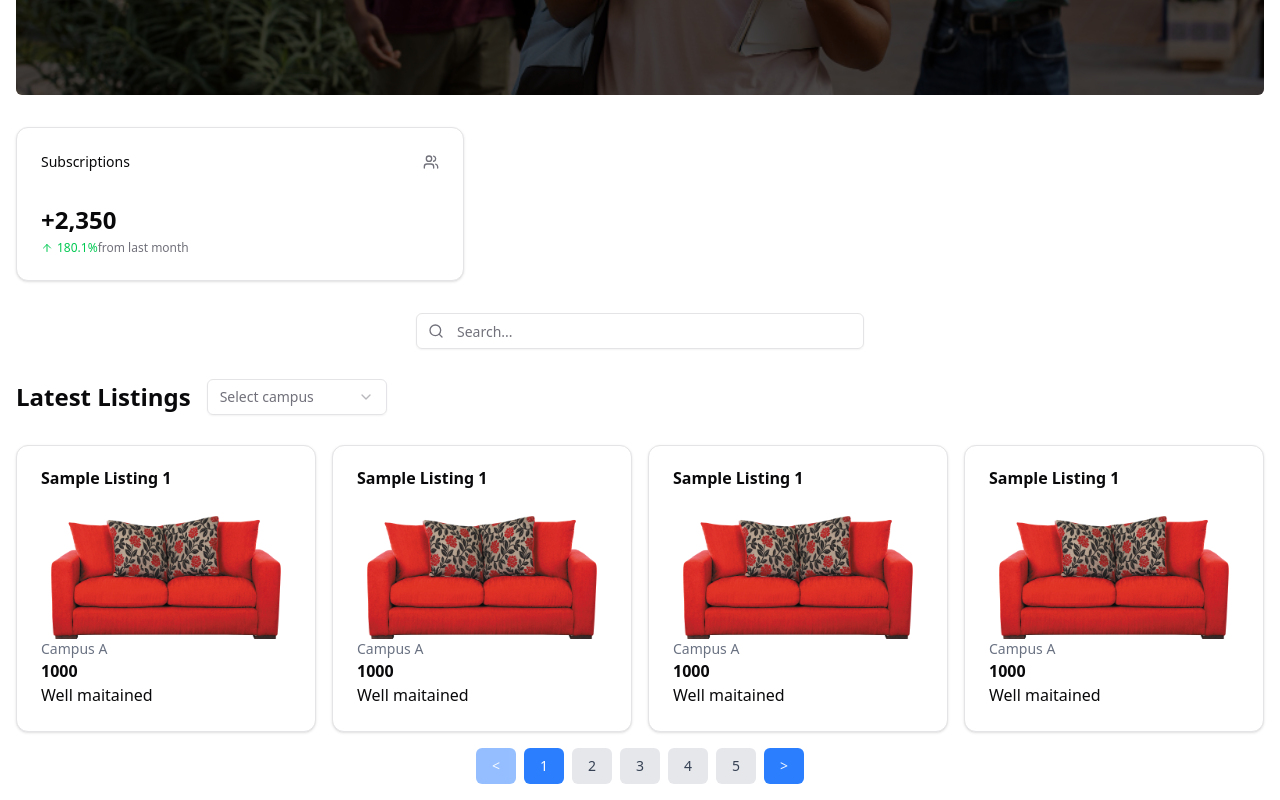
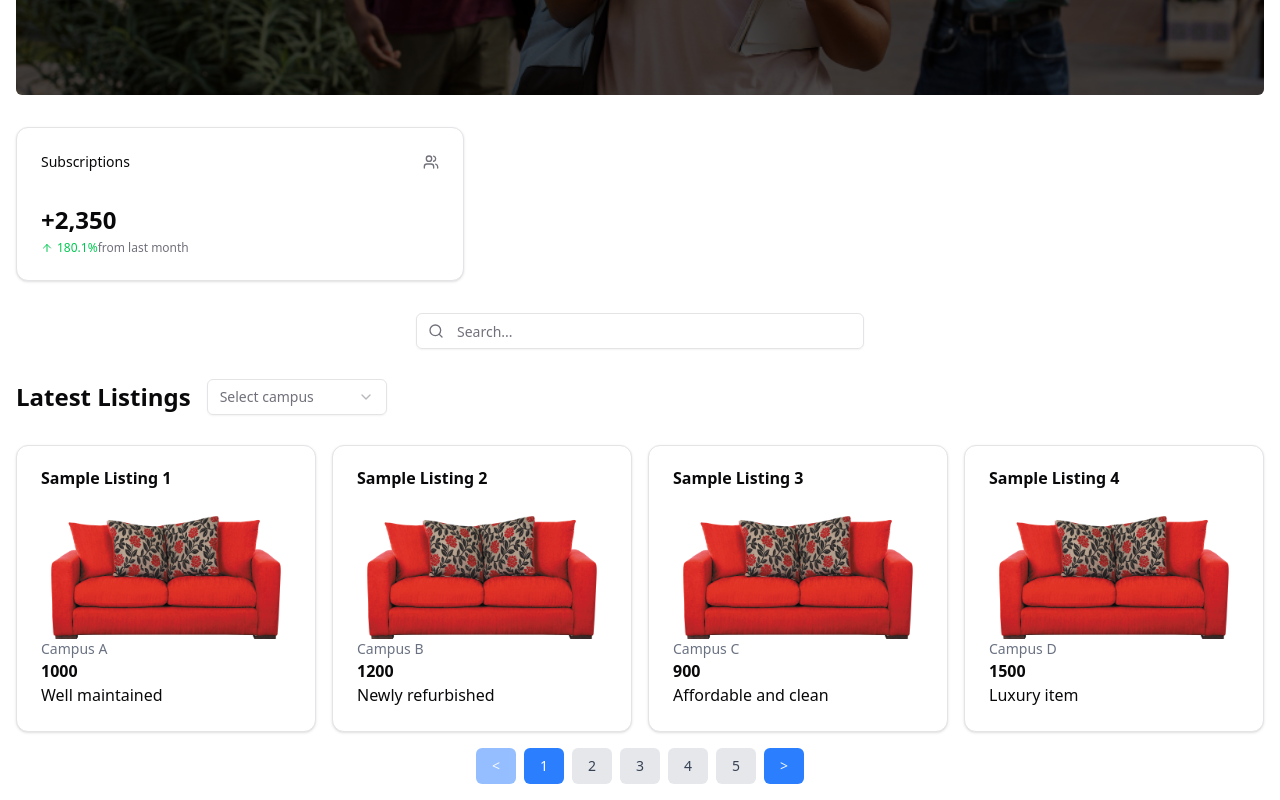
Before and after one commit to ErikDevs/compus-deals, a Next.js app: page / in a window 1280 px wide. Shown: the part 562-1362 px from the top of the page. Built offline with nearby package versions, Linux system fonts and the light colour scheme.

Commit message:
Fixed error in page build

```diff
--- a/app/page.tsx
+++ b/app/page.tsx
@@ -1,6 +1,6 @@
 "use client";
 
-import { useState } from "react";
+import { SetStateAction, useState } from "react";
 import { Card, CardContent, CardHeader, CardTitle } from "@/components/ui/card";
 import { Button } from "@/components/ui/button";
 import Hero from "@/components/Hero";
@@ -16,46 +16,46 @@ import {
 import Image from "next/image";
 
 const ListingsPage = () => {
-  const [listings, setListings] = useState([
+  const listings = [
     {
       id: 1,
       title: "Sample Listing 1",
       price: "1000",
       location: "Campus A",
-      description: "Well maitained ",
+      description: "Well maintained",
       image: "/sofa.png",
     },
     {
-      id: 1,
-      title: "Sample Listing 1",
-      price: "1000",
-      location: "Campus A",
-      description: "Well maitained ",
+      id: 2,
+      title: "Sample Listing 2",
+      price: "1200",
+      location: "Campus B",
+      description: "Newly refurbished",
       image: "/sofa.png",
     },
     {
-      id: 1,
-      title: "Sample Listing 1",
-      price: "1000",
-      location: "Campus A",
-      description: "Well maitained ",
+      id: 3,
+      title: "Sample Listing 3",
+      price: "900",
+      location: "Campus C",
+      description: "Affordable and clean",
       image: "/sofa.png",
     },
     {
-      id: 1,
-      title: "Sample Listing 1",
-      price: "1000",
-      location: "Campus A",
-      description: "Well maitained ",
+      id: 4,
+      title: "Sample Listing 4",
+      price: "1500",
+      location: "Campus D",
+      description: "Luxury item",
       image: "/sofa.png",
     },
-  ]);
+  ];
   const [page, setPage] = useState(1);
   const totalPages = 5; // Placeholder for total pages
   const limit = 20;
 
-  const handlePageChange = (newPage) => {
-    if (newPage >= 1 && newPage <= totalPages) {
+  const handlePageChange = (newPage: SetStateAction<number>) => {
+    if (typeof newPage === "number" && newPage >= 1 && newPage <= totalPages) {
       setPage(newPage);
     }
   };
```
